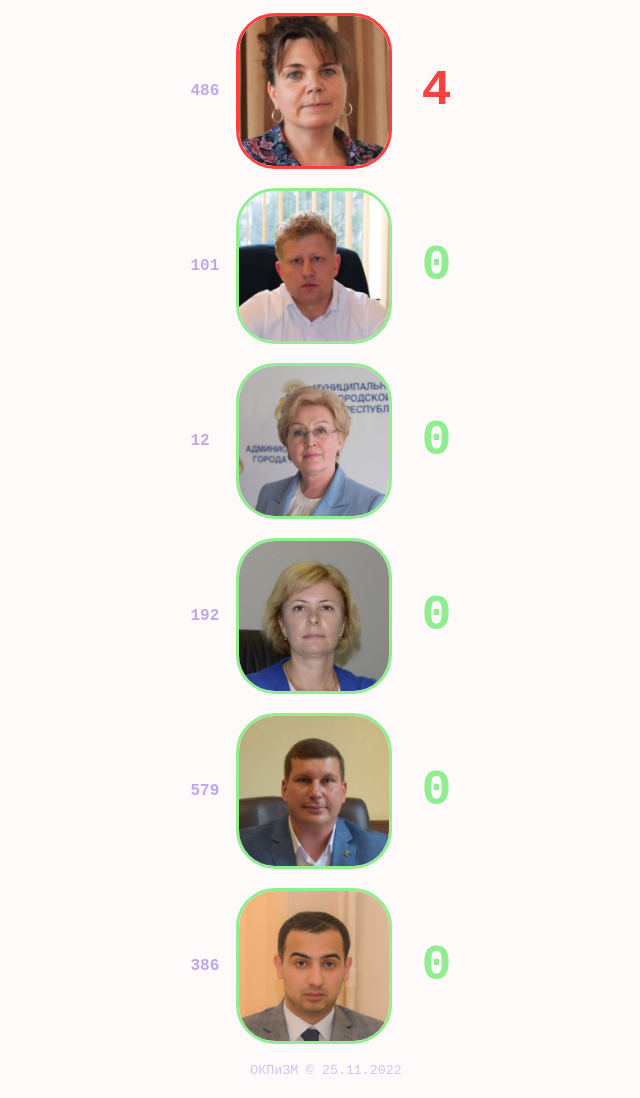
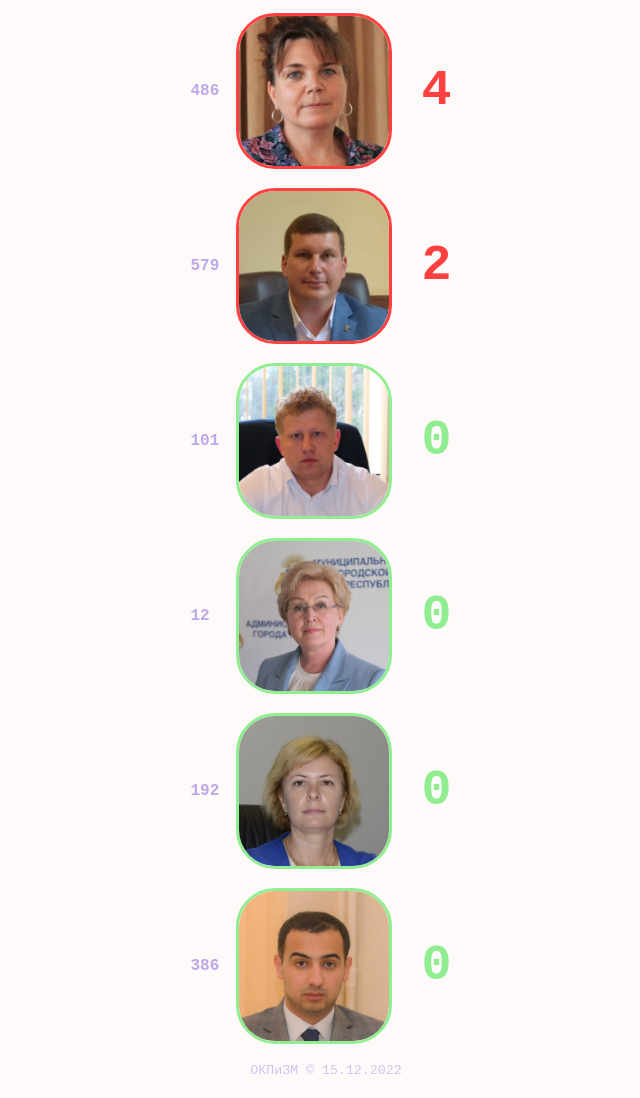
Before and after one commit to headtasks/yalta, a plain HTML site: page index.html in a window 1280 px wide. Shown: the part 112-1210 px from the top of the page, without its empty margins (314-954 px from the left). Drawn offline with Linux system fonts and the light colour scheme.

Commit message:
Update index.html

```diff
--- a/index.html
+++ b/index.html
@@ -31,6 +31,14 @@
                     <h4>4</h4>
                 </div>
 
+                <div class="wrapper__element wow animate__fadeInUpBig">
+                    <h6>579</h6>
+                    <a href="./5.html">
+                        <img src="./5.jpg" alt="5">
+                    </a>
+                    <h4>2</h4>
+                </div>
+
                 <div class="wrapper__element wow animate__fadeInUpBig done">
                     <h6>101</h6>
                     <a href="#">
@@ -56,14 +64,6 @@
                 </div>
 
                 <div class="wrapper__element wow animate__fadeInUpBig done">
-                    <h6>579</h6>
-                    <a href="#">
-                        <img src="./5.jpg" alt="5">
-                    </a>
-                    <h4>0</h4>
-                </div>
-
-                <div class="wrapper__element wow animate__fadeInUpBig done">
                     <h6>386</h6>
                     <a href="#">
                         <img src="./6.jpg" alt="6">
@@ -75,7 +75,7 @@
         </main>
 
         <footer>
-            <h5>ОКПиЗМ &copy; 25.11.2022</h5>
+            <h5>ОКПиЗМ &copy; 15.12.2022</h5>
         </footer>
 
     </div>
```
